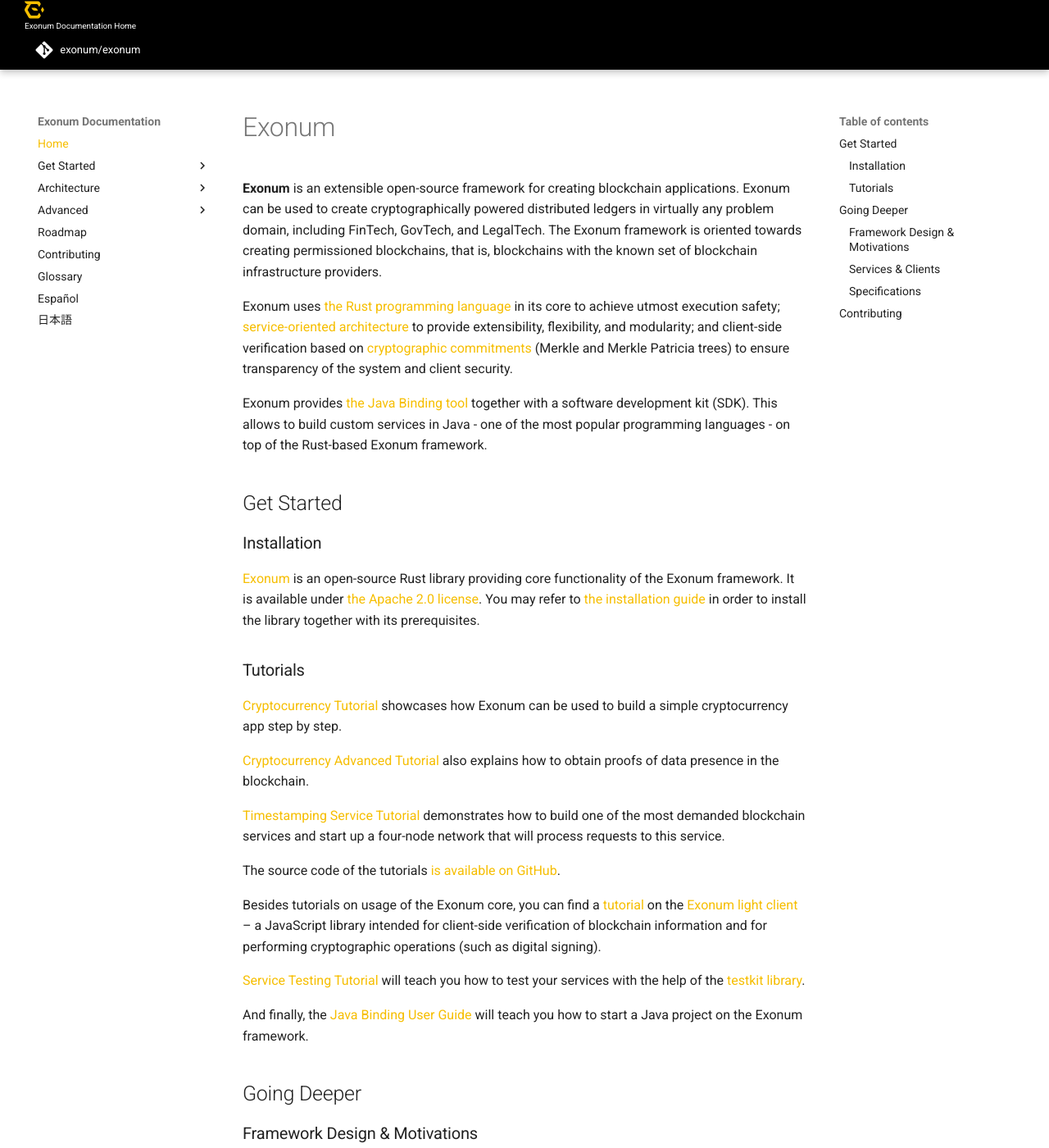
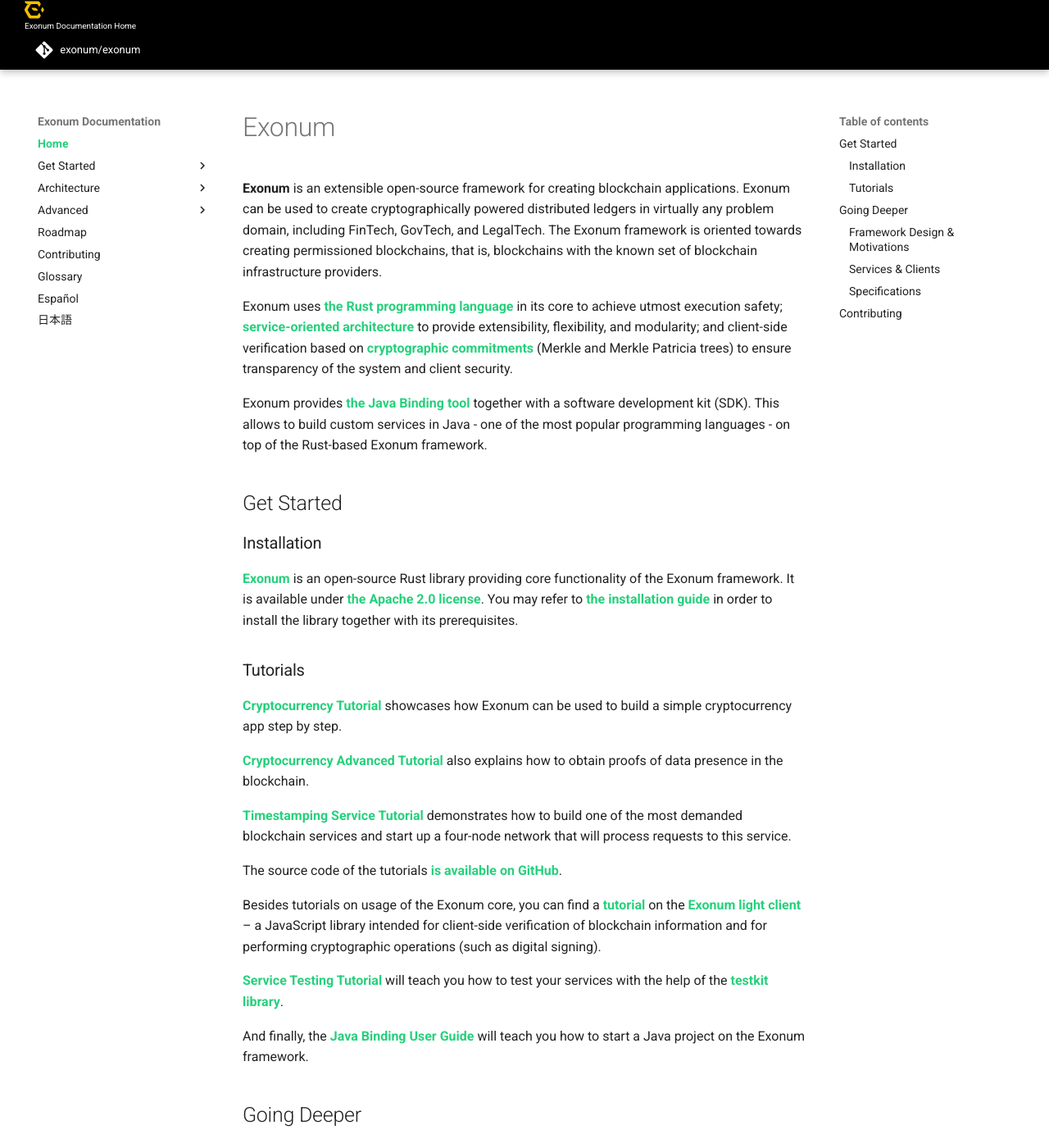
Before and after one commit to exonum/exonum-doc, an MkDocs documentation site: the page built from src/index.md, in a window 1280 px wide and 1400 px high. Shown: the whole window at 82% size. Built offline with MkDocs 1.6.1 and Material for MkDocs 9.7.7, drawn with Linux system fonts in a browser that asks for light colours; comment, search, counter and statistics services are not loaded; old or Windows-style settings are respelled for this version of MkDocs.

Commit message:
Add new color (#349)

```diff
--- a/theme/assets/stylesheets/extra.css
+++ b/theme/assets/stylesheets/extra.css
@@ -58,10 +58,16 @@
 [data-md-color-primary="light-green"] .md-typeset a,
 [data-md-color-primary="light-green"] .md-nav__link--active,
 [data-md-color-accent="lime"] .md-typeset a:active {
-  color: #f6be00;
+  color: #2BE187;
 }
 
 [data-md-color-accent="lime"] .md-typeset a:hover,
 [data-md-color-accent="lime"] .md-nav__link:hover {
-  color: #ffc500;
+  color: #2BE187;
 }
+
+[data-md-color-primary="light-green"] .md-typeset a, [data-md-color-primary="light-green"] .md-nav__link--active, [data-md-color-accent="lime"]
+.md-typeset a:active {
+  color: #26D07C;
+  font-weight: 700;
+}
```
